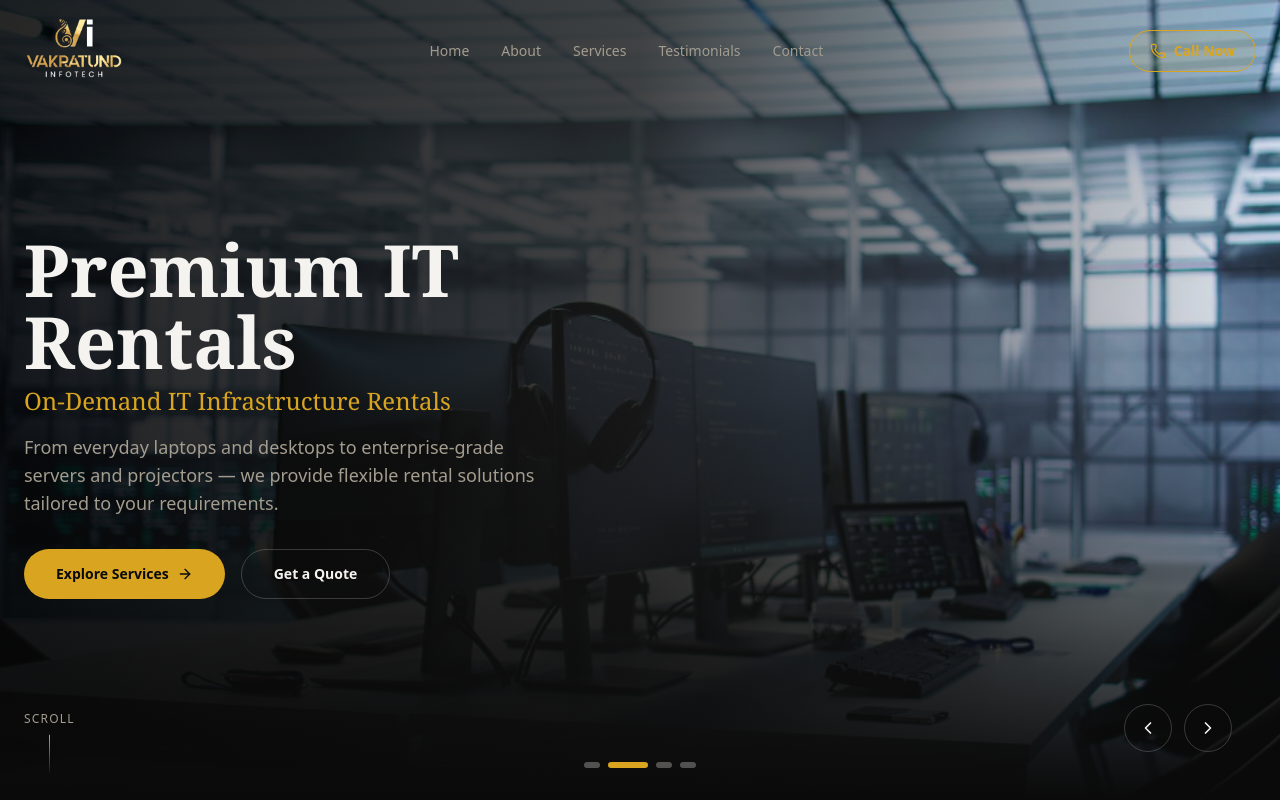
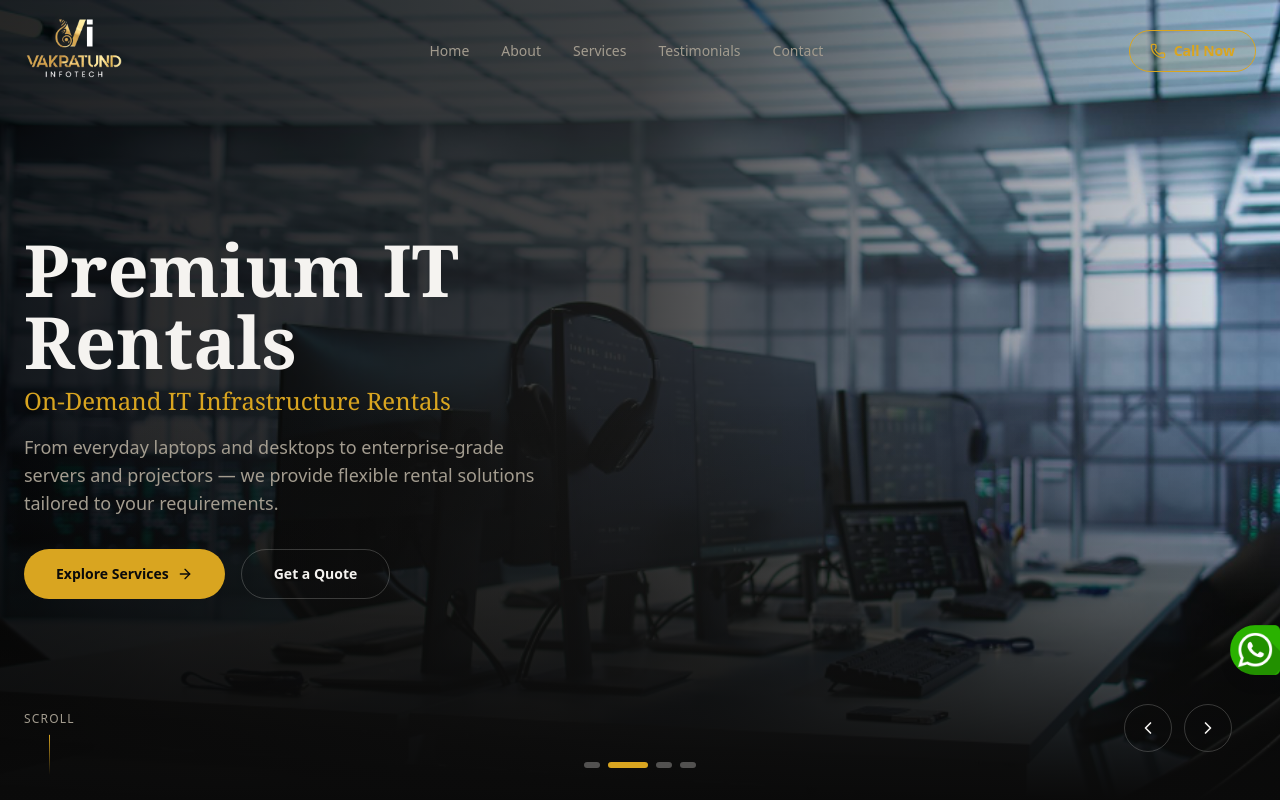
Before and after one commit to prajaktapatilweb/vakrtundinfotech, a Next.js app: page / in a window 1280 px wide. Shown: the top 800 px of the page. Built offline with nearby package versions, Linux system fonts and the light colour scheme; a web font is replaced by a local one.

Commit message:
add  whatup button

```diff
--- a/api/nodemail.js
+++ b/api/nodemail.js
@@ -27,7 +27,7 @@ export default async function handler(req, res) {
                     `Dear Admin, \n \n Details of the person contacted you are as follows \n
                   Name: ${req.body.name} \n
                   Mobile Number: ${req.body.mobileno} \n
-                  Purpose : ${req.body.selection} \n
+                  Emaail of client : ${req.body.email} \n
                   Message : ${req.body.msg} \n
                   Date & Time :${date} \n
                   IP Address: ${clientIp} \n`
--- /dev/null
+++ b/app/AppThemeSetting.tsx
@@ -0,0 +1,46 @@
+"use client";
+
+import React from "react";
+import Image from "next/image";
+import { Phone } from "lucide-react";
+
+const AppThemeSetting: React.FC = () => {
+  const contactno2: string = "9175932227";
+
+  return (
+    <div className="fixed right-0 bottom-[50px] xl:bottom-[125px] z-[1110] flex flex-col items-end gap-3">
+
+      {/* WhatsApp Button */}
+      <a
+        href={`https://wa.me/${contactno2}`}
+        target="_blank"
+        rel="noopener noreferrer"
+        className="group w-[50px] h-[50px] rounded-l-full overflow-hidden shadow-lg transition-all duration-300 hover:scale-105"
+      >
+        <Image
+          src="/images/whatsapp.webp"
+          alt="WhatsApp"
+          width={50}
+          height={50}
+          className="w-full h-full object-cover"
+        />
+      </a>
+
+      {/* Call Button */}
+      {/* <a
+        href={`tel:${contactno2}`}
+        className="group flex items-center justify-center
+                   bg-orange-500 hover:bg-orange-700
+                   w-[50px] h-[50px]
+                   rounded-l-full
+                   shadow-lg transition-all duration-300"
+      >
+        <Phone className="text-white w-6 h-6 transition-transform duration-300 group-hover:scale-110" />
+      </a> */}
+
+
+    </div>
+  );
+};
+
+export default AppThemeSetting;
--- a/app/layout.tsx
+++ b/app/layout.tsx
@@ -1,7 +1,6 @@
 import React from "react"
 import type { Metadata, Viewport } from 'next'
 import { Inter, Playfair_Display } from 'next/font/google'
-
 import './globals.css'
 
 const inter = Inter({ subsets: ['latin'], variable: '--font-inter' })
@@ -26,6 +25,7 @@ export default function RootLayout({
 }>) {
   return (
     <html lang="en" className={`${inter.variable} ${playfair.variable}`}>
+
       <body className="font-sans antialiased">{children}</body>
     </html>
   )
--- a/app/page.tsx
+++ b/app/page.tsx
@@ -5,10 +5,12 @@ import ServicesSection from "@/components/services-section";
 import TestimonialsSection from "@/components/testimonials-section";
 import ContactSection from "@/components/contact-section";
 import Footer from "@/components/footer";
+import AppThemeSetting from "./AppThemeSetting";
 
 export default function Page() {
   return (
     <main>
+      <AppThemeSetting/>
       <Navbar />
       <HeroSlider />
       <AboutSection />
--- a/components/contact-section.tsx
+++ b/components/contact-section.tsx
@@ -26,7 +26,7 @@ const contactInfo = [
   {
     icon: Mail,
     label: "Email",
-    value: " vakratundtech@gmail.com ",
+    value: "vakratundtech@gmail.com",
     href: "mailto: vakratundtech@gmail.com ",
   },
   {
```
Also changed, not shown: public/images/whatsapp.webp (added).
